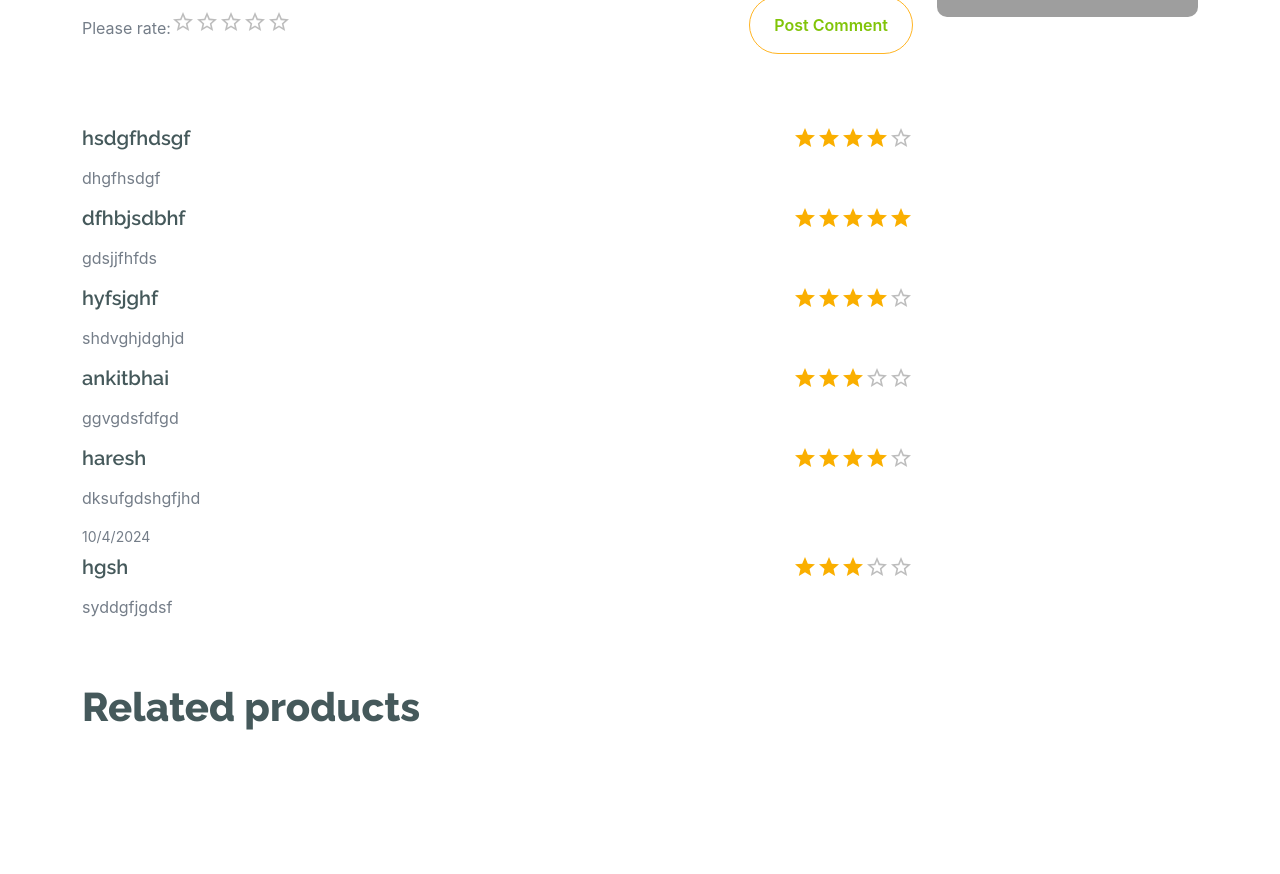
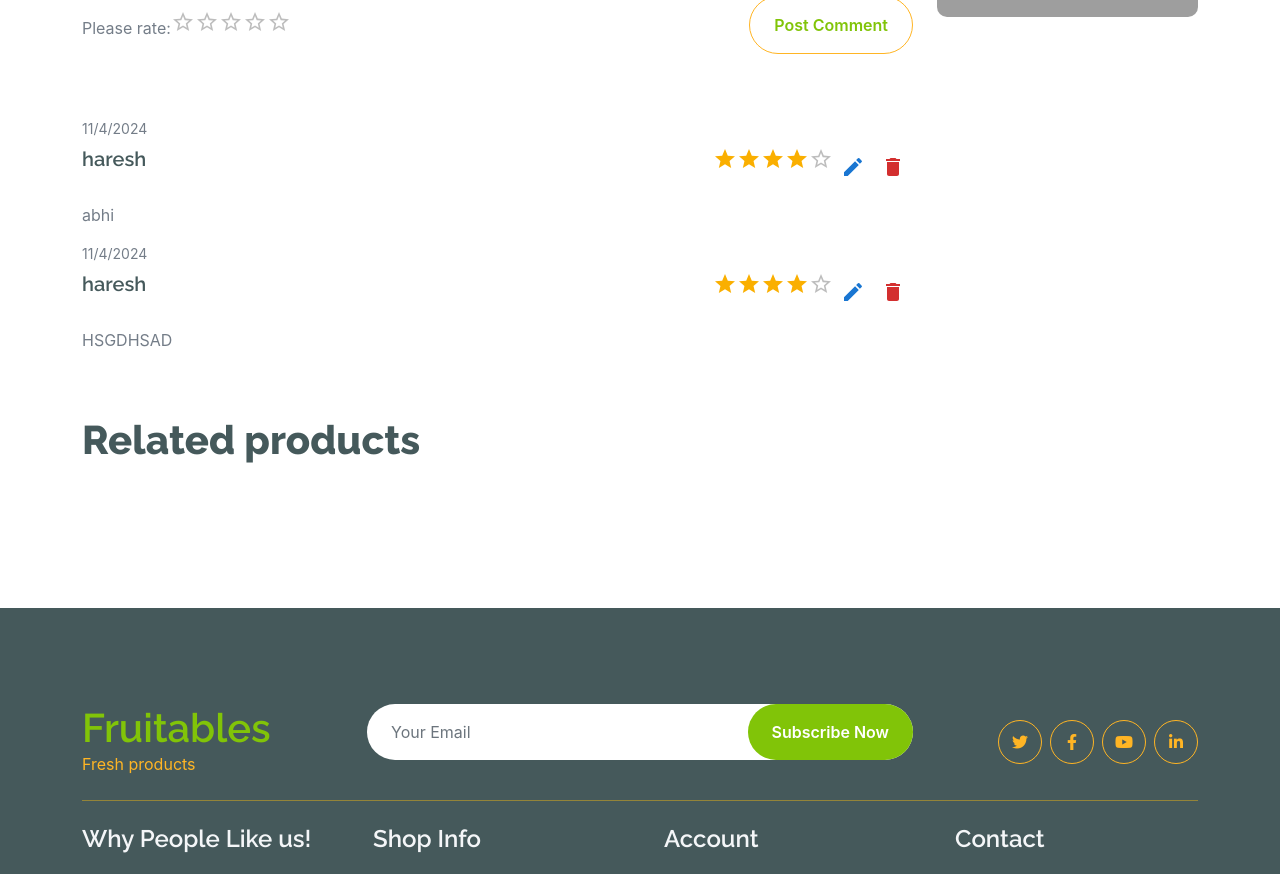
Before and after one commit to haresh2932/fruitable, a React (Create React App) app: page /shop/1 in a window 1280 px wide. Shown: the part 1800-2674 px from the top of the page. Built offline with nearby package versions, Linux system fonts and the light colour scheme; data requests are answered from the project's data file; grey boxes are pictures that could not be loaded.

Commit message:
11_04_2024_edit

```diff
--- a/json-server/db.json
+++ b/json-server/db.json
@@ -194,48 +194,22 @@
   "review": [
     {
       "id": "9d47",
-      "name": "hsdgfhdsgf",
+      "name": "haresh",
       "email": "hdsgdhf@gmail.com",
-      "review": "dhgfhsdgf",
+      "review": "abhi",
       "rating": "4",
-      "product_id": "35"
+      "product_id": "35",
+      "productId": "6",
+      "date": "11/4/2024"
     },
     {
-      "id": "aab5",
-      "name": "dfhbjsdbhf",
-      "email": "jdfkshdf@gmail.com",
-      "review": "gdsjjfhfds",
-      "rating": "5",
-      "product_id": "35"
-    },
-    {
-      "id": "08d2",
-      "name": "hyfsjghf",
-      "email": "haresh2932@gmail.com",
-      "review": "shdvghjdghjd",
-      "rating": "4"
-    },
-    {
-      "id": "2275",
-      "name": "ankitbhai",
-      "email": "aghoram02@gmail.com",
-      "review": "ggvgdsfdfgd",
-      "rating": "3"
-    },
-    {
-      "id": "0f28",
+      "id": "8412",
       "name": "haresh",
-      "email": "hetalvadher5432@gmail.com",
-      "review": "dksufgdshgfjhd",
-      "rating": "4"
-    },
-    {
-      "id": "4671",
-      "name": "hgsh",
-      "email": "udgfusd@gmail.com",
-      "review": "syddgfjgdsf",
-      "rating": "3",
-      "date": "10/4/2024"
+      "email": "hdsgdhf@gmail.com",
+      "review": "HSGDHSAD",
+      "rating": "4",
+      "productId": "6",
+      "date": "11/4/2024"
     }
   ]
 }
--- a/src/redux/Action/review.action.js
+++ b/src/redux/Action/review.action.js
@@ -1,8 +1,7 @@
 // import { type } from "@testing-library/user-event/dist/type"
-import { ADD_REVIEWS, ERROR_REVIEWS, GET_REVIEWS, LOADING_REVIEWS } from "../ActionType"
+import { ADD_REVIEWS, EDIT_REVIEWS, ERROR_REVIEWS, GET_REVIEWS, LOADING_REVIEWS, REMOVE_REVIEWS } from "../ActionType"
 import axios from 'axios';
 import { BASE_URL } from "../../utils/utilis";
-
 
 
 export const loadingReview = () => async(dispatch) => {
@@ -41,3 +40,29 @@ export const getReview = () => async(dispatch) => {
     }
 
 }
+
+
+export const removeReview = (id) => async(dispatch) => {
+    try {
+        dispatch(loadingReview()) ;
+        await axios.delete(BASE_URL + 'review/'+id )
+            .then(dispatch({type:REMOVE_REVIEWS,payload:id}))
+            .catch((error) =>  dispatch(errorReview(error.message)))
+
+    } catch(error) {
+        dispatch(errorReview(error.message))
+    }
+}
+
+export const editReview=(data)=>async(dispatch)=>{
+    console.log(data);
+    try {
+        dispatch(loadingReview()) ;
+        await axios.put(BASE_URL + 'review/' + data.id,data)
+            .then(dispatch({type:EDIT_REVIEWS,payload:data}))
+            .catch((error) =>  dispatch(errorReview(error.message)))
+
+    } catch(error) {
+        dispatch(errorReview(error.message))
+    }
+}
--- a/src/redux/ActionType.js
+++ b/src/redux/ActionType.js
@@ -14,3 +14,5 @@ export const ADD_REVIEWS='ADD_REVIEWS'
 export const GET_REVIEWS='GET_REVIEWS'
 export const LOADING_REVIEWS='LOADING_REVIEWS'
 export const ERROR_REVIEWS='ERROR_REVIEWS'
+export const REMOVE_REVIEWS='REMOVE_REVIEWS'
+export const EDIT_REVIEWS='EDIT_REVIEWS'
--- a/src/redux/Reduce/review.reducer.js
+++ b/src/redux/Reduce/review.reducer.js
@@ -1,4 +1,4 @@
-import { ADD_REVIEWS, ERROR_REVIEWS, GET_REVIEWS, LOADING_REVIEWS } from "../ActionType";
+import { ADD_REVIEWS, EDIT_REVIEWS, ERROR_REVIEWS, GET_REVIEWS, LOADING_REVIEWS, REMOVE_REVIEWS } from "../ActionType";
 
 const initialValues = {
     isLoading: false,
@@ -34,6 +34,18 @@ export const reviewReducer = (state = initialValues, action) => {
                 error: null
             }
         }
+        case REMOVE_REVIEWS:
+            return {
+                isLoading: false,
+                reviews: state.reviews.filter((v) => v.id !== action.payload),
+                error: null
+            }
+        case EDIT_REVIEWS:
+            return {
+                isLoading: false,
+                reviews: state.reviews.map((v) => v.id === action.payload.id ? action.payload : v),
+                error: null
+            }
 
         default:
             return state
--- a/src/user/container/Review/Review.js
+++ b/src/user/container/Review/Review.js
@@ -1,19 +1,24 @@
-import React, { useEffect } from 'react';
+import React, { useEffect, useState } from 'react';
+import { Box, Button, Dialog, DialogActions, DialogContent, DialogContentText, DialogTitle, IconButton, TextField, createTheme } from '@mui/material';
 import { useParams } from "react-router-dom";
-import { object, string, number, date, InferType } from 'yup';
+import { object, string, number, date, InferType ,} from 'yup';
 import { useFormik } from 'formik';
 import { useDispatch, useSelector } from 'react-redux';
-import { addReview, getReview } from "../../../redux/Action/review.action";
+import { addReview, editReview, getReview, removeReview } from "../../../redux/Action/review.action";
 import Rating from '@mui/material/Rating';
-import TextField from '@mui/material/TextField';
+// import TextField from '@mui/material/TextField';
 import { ClimbingBoxLoader } from 'react-spinners';
-import { id } from "useParams"
+import DeleteIcon from '@mui/icons-material/Delete';
+import EditIcon from '@mui/icons-material/Edit';
+// import { id } from "useParams"
 
 
 function Review(props) {
     const dispatch = useDispatch()
     const review = useSelector(state => state.reviews);
     console.log(review.reviews);
+    const [edit, setEdit] = useState(false)
+    const { id } = useParams();
 
     useEffect(() => {
         dispatch(getReview())
@@ -36,11 +41,26 @@ function Review(props) {
         },
         validationSchema: reviewSchema,
         onSubmit: (values, { resetForm }) => {
-            console.log(values);
-            dispatch(addReview({ ...values, date: new Date().toLocaleDateString() }));
+            if(edit){
+                console.log(values);
+                dispatch(editReview(values))
+            }else{
+                console.log(values);
+                dispatch(addReview({ ...values, productId: id, date: new Date().toLocaleDateString() }));
+            }
             resetForm();
         },
     })
+
+    const handleDelete = (id) => {
+        dispatch(removeReview(id));
+    }
+
+    const handleEdit = (data) => {
+        console.log(data);
+        formik.setValues(data)
+        setEdit(true)
+    }
 
     const { handleBlur, handleChange, handleSubmit, values, touched, errors } = formik
     return (
@@ -144,6 +164,23 @@ function Review(props) {
                                         <h5>{v.name}</h5>
                                         <div className="d-flex mb-3">
                                             <Rating name="read-only" value={v.rating} readOnly />
+                                            <br></br>
+                                            <IconButton
+                                                onClick={() => handleEdit(v)}
+                                                variant="contained"
+                                                color='primary'
+                                            >
+                                                <EditIcon />
+                                            </IconButton>
+
+                                            <IconButton
+                                                onClick={() => handleDelete(v.id)}
+                                                variant="contained"
+                                                color='error'
+                                            >
+                                                <DeleteIcon />
+                                            </IconButton>
+
                                         </div>
                                     </div>
                                     <p>
```
Also changed, not shown: src/user/container/Shop-Details/ShopDetails.js (line endings or trailing spaces).
